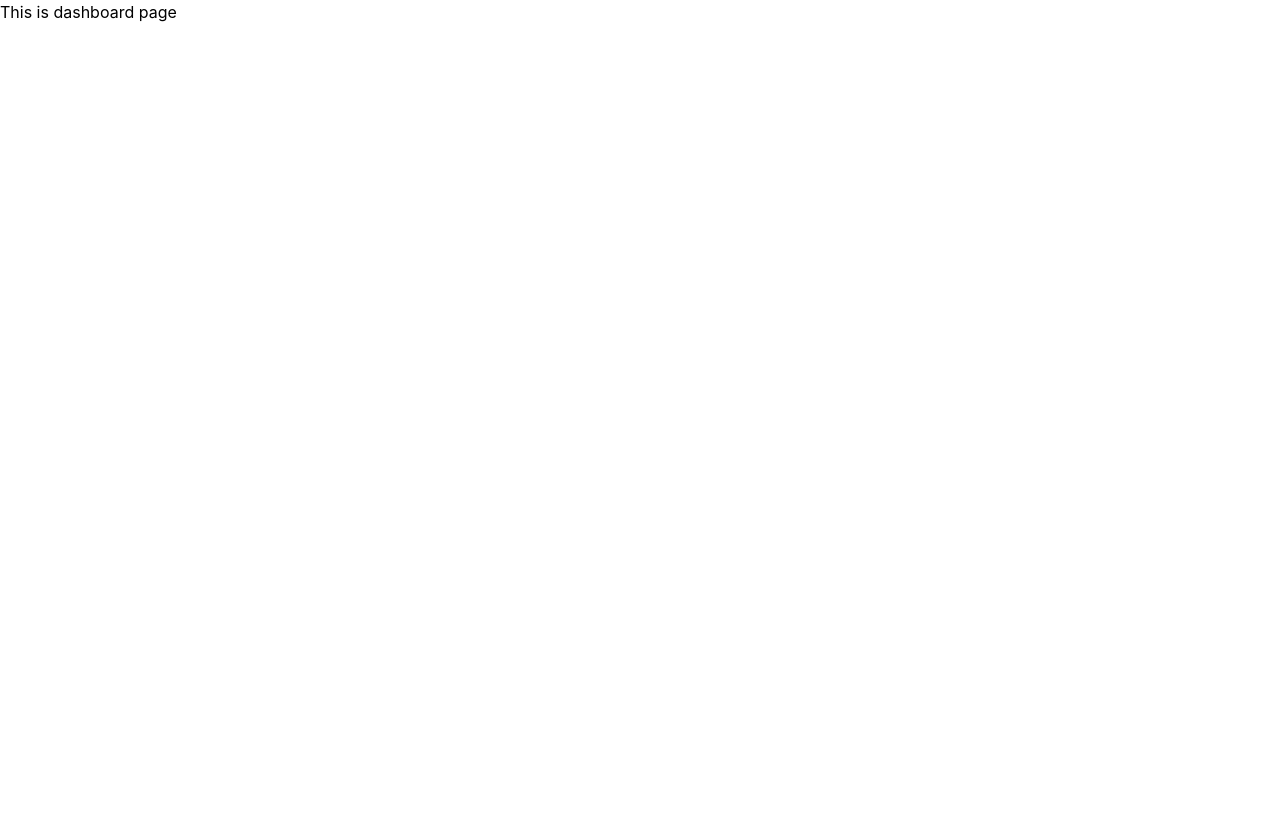
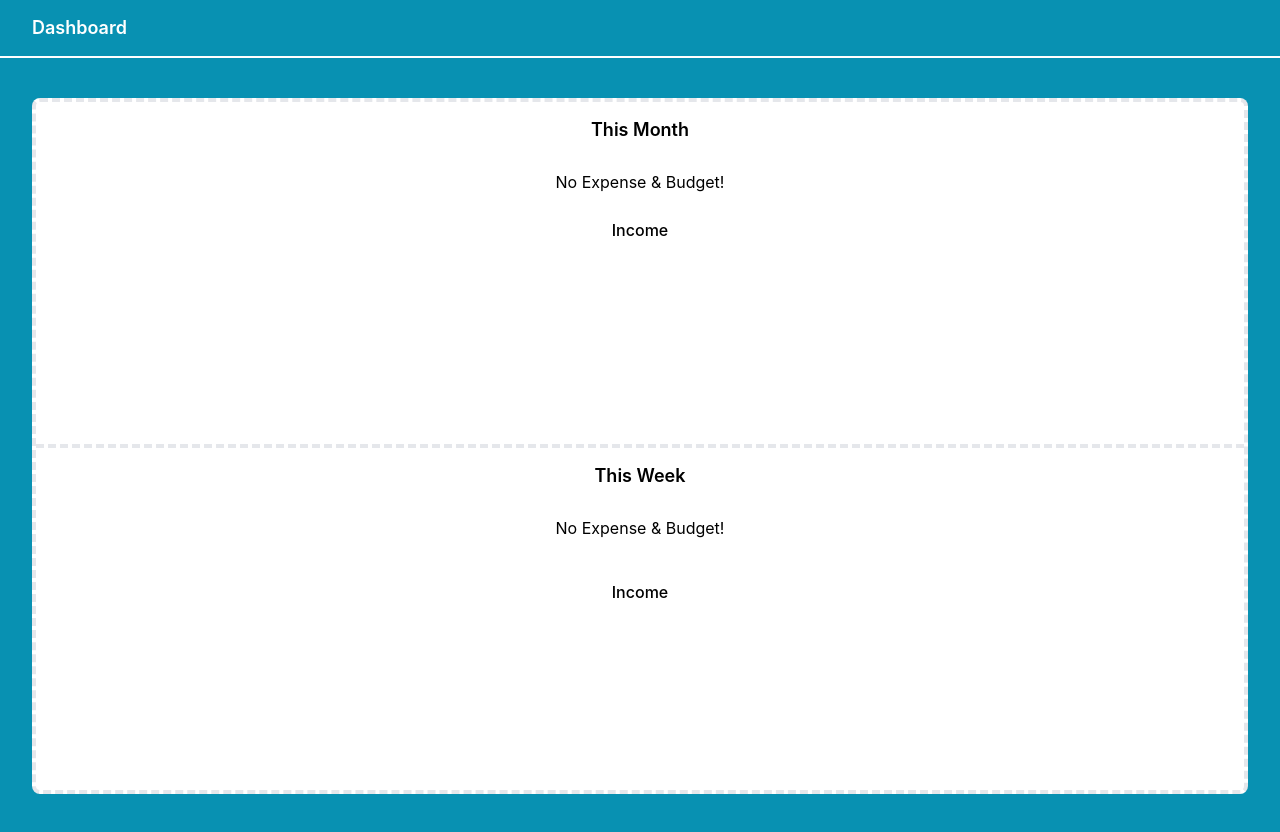
Before and after one commit to Daniel7842900/mrBudgetFrontend, a React (Create React App) app: page /dashboard in a window 1280 px wide. Before the commit the page ends 800 px from the top, so only its background shows below. Built offline with nearby package versions, Linux system fonts and the light colour scheme.

Commit message:
copy dashboard page from mrbudget project

```diff
--- a/src/pages/Dashboard.js
+++ b/src/pages/Dashboard.js
@@ -1,5 +1,129 @@
-const Dashboard = () => {
-  return <div>This is dashboard page</div>;
-};
+function Dashboard() {
+  return (
+    <div class="bg-cyan-600">
+      {/* <%- include('../../partial/nav/index'); %> */}
+
+      <header class="bg-cyan-600">
+        <div class="flex items-center justify-between max-w-7xl mx-auto py-4 px-4 sm:px-6 lg:px-8 bg-cyan-600 border-b-2 border-white border-solid">
+          <h1 class="text-lg leading-6 font-semibold text-white">Dashboard</h1>
+        </div>
+      </header>
+
+      <main class="bg-cyan-600">
+        <div class="max-w-7xl mx-auto py-6 sm:px-6 lg:px-8 bg-cyan-600">
+          {/* <!-- Content --> */}
+
+          <div class="px-4 py-4 sm:px-0">
+            <div class="border-4 border-dashed border-gray-200 rounded-lg h-auto bg-white">
+              <div class="max-w-7xl mx-auto py-4 px-4 sm:px-6 lg:px-8">
+                <h2 class="text-lg leading-6 font-semibold text-center">
+                  This Month
+                </h2>
+              </div>
+
+              {/* <!-- Charts for month --> */}
+
+              <div class="flex flex-col md:flex-row flex-wrap min-w-full pb-4">
+                {/* <% if(monthExpTotal === 0 && monthBudTotal === 0 && */}
+
+                {/* monthBudIncome === 0) { %> */}
+
+                <div class="flex-1 w-full relative px-3 w-auto h-auto my-3">
+                  <h3 class="text-center mx-auto">No Expense & Budget!</h3>
+                </div>
+
+                {/* <% } else { %> <% if(monthBudIncome !== 0) { %> */}
+
+                <div class="w-full relative px-3 w-auto h-auto my-3">
+                  <h3 class="text-center mx-auto font-medium">Income</h3>
+
+                  {/* <h4 class="text-center mx-auto"><%= monthBudIncome %></h4> */}
+                </div>
+
+                {/* <% } %> <% if(monthExpTotal !== 0 || monthBudTotal !== 0) { %> */}
+
+                {/* <!-- Bar chart for total --> */}
+
+                <div class="flex-1 w-full md:w-1/3 relative px-3 w-auto h-auto my-3">
+                  <canvas id="month-total" class=""></canvas>
+                </div>
+
+                {/* <% } %> <% if(!(_.isEmpty(monthBudCat))) { %> */}
+
+                {/* <!-- Pie chart for budget by category --> */}
+
+                <div class="flex-1 w-full md:w-1/3 relative px-3 w-auto h-auto my-3">
+                  <canvas id="month-budget-category" class=""></canvas>
+                </div>
+
+                {/* <% } %> <% if(!(_.isEmpty(monthExpCat))) { %> */}
+
+                {/* <!-- Pie chart for expense by category --> */}
+
+                <div class="flex-1 w-full md:w-1/3 relative px-3 w-auto h-auto my-3">
+                  <canvas id="month-expense-category" class=""></canvas>
+                </div>
+
+                {/* <% } %> <% } %> */}
+              </div>
+
+              <div class="max-w-7xl mx-auto py-4 px-4 sm:px-6 lg:px-8 border-t-4 border-dashed border-gray-200">
+                <h2 class="text-lg leading-6 font-semibold text-center">
+                  This Week
+                </h2>
+              </div>
+
+              {/* <!-- Charts for week --> */}
+
+              <div class="flex flex-col md:flex-row flex-wrap min-w-full">
+                {/* <% if(weekExpTotal === 0 && weekBudTotal === 0 && weekBudIncome */}
+
+                {/* === 0) { %> */}
+
+                <div class="flex-1 w-full relative px-3 w-auto h-auto my-3">
+                  <h3 class="text-center mx-auto pb-4">No Expense & Budget!</h3>
+                </div>
+
+                {/* <% } else { %> <% if(weekBudIncome !== 0) { %> */}
+
+                <div class="w-full relative px-3 w-auto h-auto my-3">
+                  <h3 class="text-center mx-auto font-medium">Income</h3>
+
+                  {/* <h4 class="text-center mx-auto"><%= weekBudIncome %></h4> */}
+                </div>
+
+                {/* <% } %> <% if(weekExpTotal !== 0 || weekBudTotal !== 0) { %> */}
+
+                {/* <!-- Bar chart for total --> */}
+
+                <div class="flex-1 w-full md:w-1/3 relative px-3 w-auto h-auto my-3">
+                  <canvas id="week-total" class=""></canvas>
+                </div>
+
+                {/* <% } %><% if(!(_.isEmpty(weekBudCat))) { %> */}
+
+                {/* <!-- Pie chart for budget by category --> */}
+
+                <div class="flex-1 w-full md:w-1/3 relative px-3 w-auto h-auto my-3">
+                  <canvas id="week-budget-category" class=""></canvas>
+                </div>
+
+                {/* <% } %><% if(!(_.isEmpty(weekExpCat))) { %> */}
+
+                {/* <!-- Pie chart for expense by category --> */}
+
+                <div class="flex-1 w-full md:w-1/3 relative px-3 w-auto h-auto my-3">
+                  <canvas id="week-expense-category" class=""></canvas>
+                </div>
+
+                {/* <% } %> <% } %> */}
+              </div>
+            </div>
+          </div>
+        </div>
+      </main>
+    </div>
+  );
+}
 
 export default Dashboard;
```
